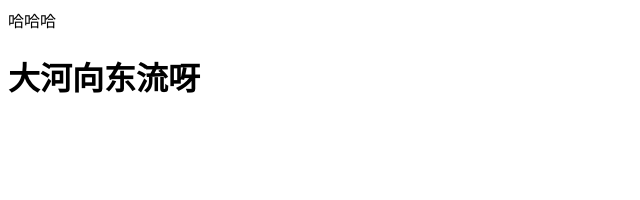
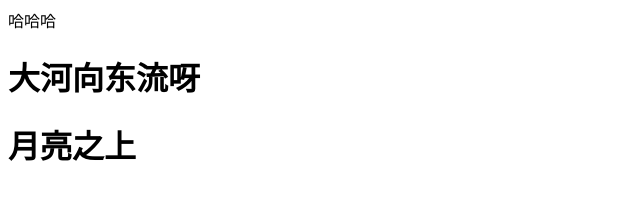
Before and after one commit to lkw410380770/gitdir, a plain HTML site: page index.html in a window 1280 px wide. Shown: the whole page, without its empty margins (0-640 px from the left). Drawn offline with Linux system fonts and the light colour scheme.

Commit message:
准备退回版本

```diff
--- a/index.html
+++ b/index.html
@@ -7,6 +7,8 @@
 <body>
 	哈哈哈
 	<h1>大河向东流呀</h1>
+	<h1>月亮之上</h1>
+
 
 </body>
 </html>
```
